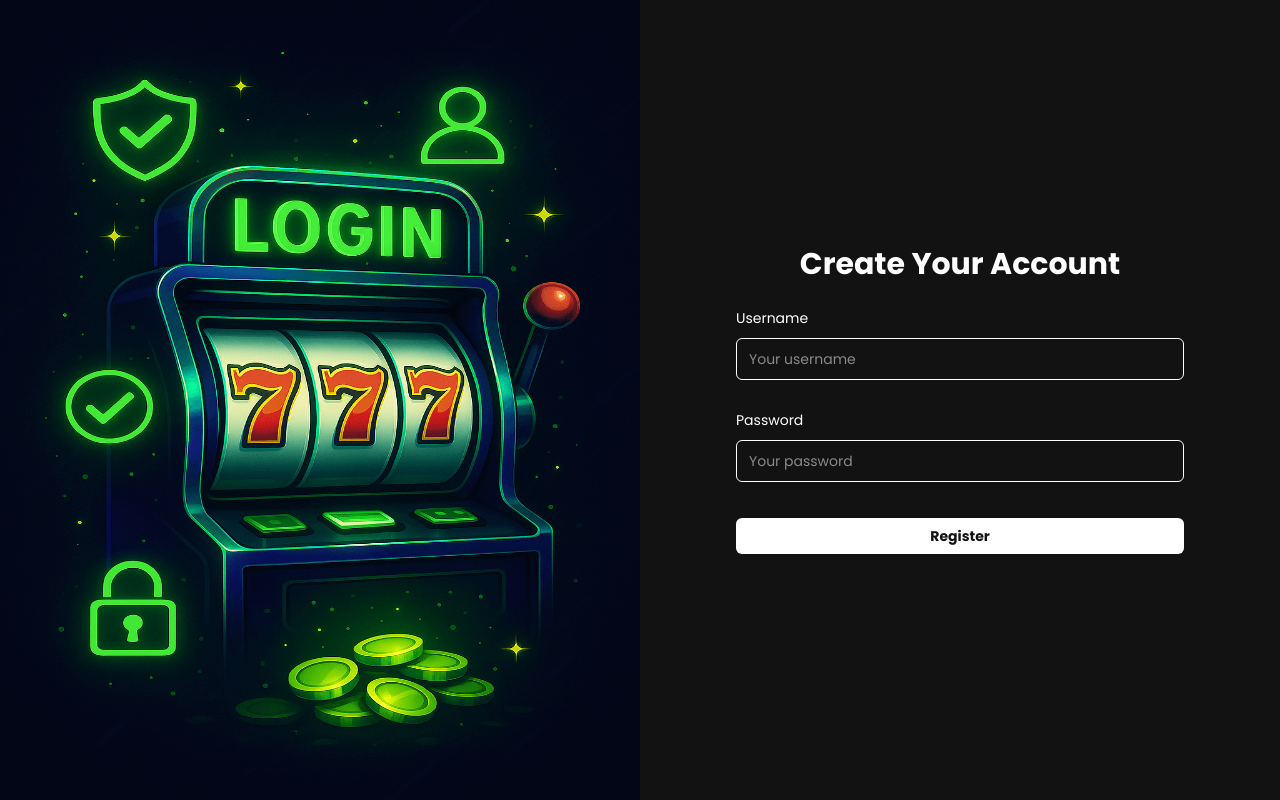
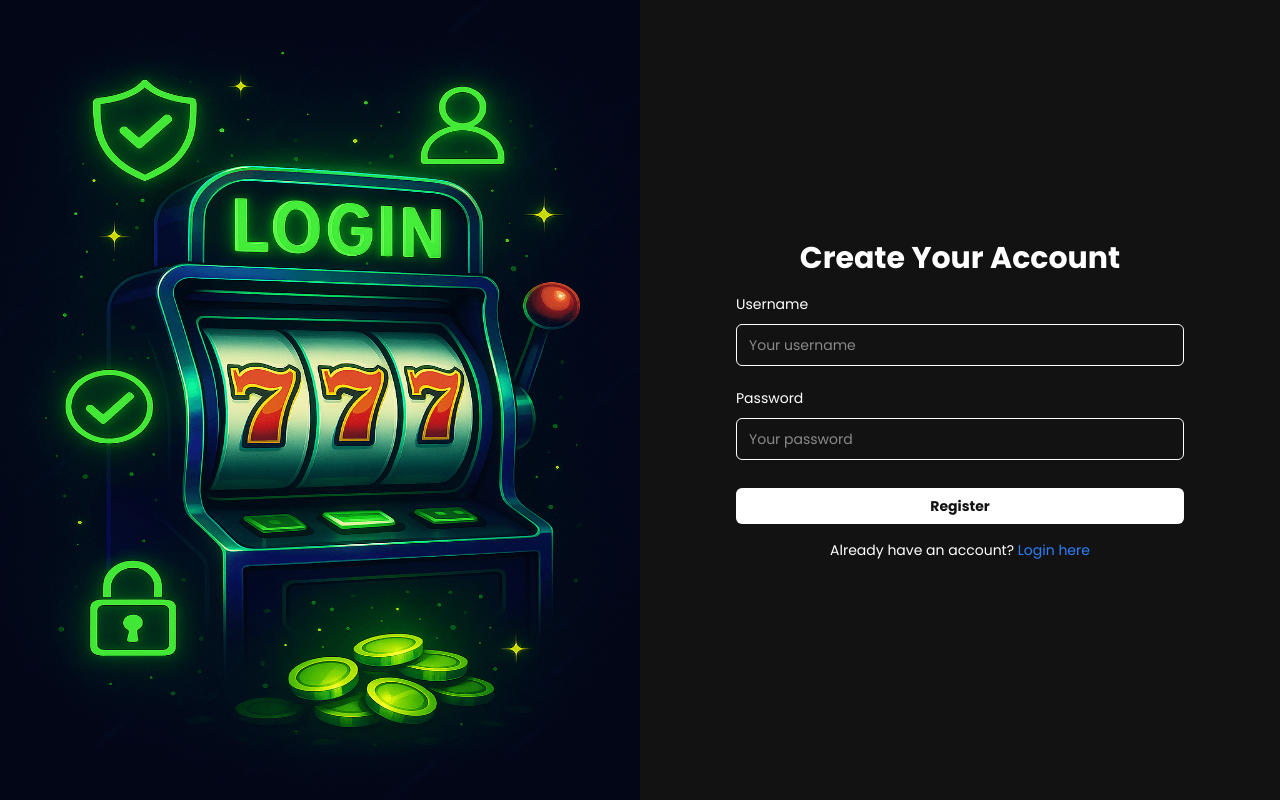
Before and after one commit to itsmeajay1699/game_frontend, a React (Vite) app: page /register in a window 1280 px wide. Built offline with nearby package versions, Linux system fonts and the light colour scheme; no server answers.

Commit message:
adding login and register page link

```diff
--- a/src/features/auth/pages/LoginPage.tsx
+++ b/src/features/auth/pages/LoginPage.tsx
@@ -44,7 +44,7 @@ export default function LoginPage() {
       <div className="w-full md:w-1/2 flex justify-center items-center p-8">
         <form
           onSubmit={handleSubmit(onSubmit)}
-          className="w-full max-w-md space-y-6"
+          className="w-full max-w-md space-y-4"
         >
           <h2 className="text-3xl font-bold text-center">Login to Play</h2>
 
@@ -81,6 +81,14 @@ export default function LoginPage() {
           >
             {isPending ? "Logging in..." : "Login"}
           </Button>
+          <div className="text-center">
+            <p className="text-sm">
+              Don't have an account?{" "}
+              <a href="/register" className="text-blue-500 hover:underline">
+                Register here
+              </a>
+            </p>
+          </div>
         </form>
       </div>
     </AuthLayout>
--- a/src/features/auth/pages/RegisterPage.tsx
+++ b/src/features/auth/pages/RegisterPage.tsx
@@ -46,7 +46,7 @@ export default function RegisterPage() {
       <div className="w-full md:w-1/2 flex justify-center items-center p-8">
         <form
           onSubmit={handleSubmit(onSubmit)}
-          className="w-full max-w-md space-y-6"
+          className="w-full max-w-md space-y-4"
         >
           <h2 className="text-3xl font-bold text-center">
             Create Your Account
@@ -85,6 +85,14 @@ export default function RegisterPage() {
           >
             {isPending ? "Registering..." : "Register"}
           </Button>
+          <div className="text-center">
+            <p className="text-sm">
+              Already have an account?{" "}
+              <a href="/login" className="text-blue-500 hover:underline">
+                Login here
+              </a>
+            </p>
+          </div>
         </form>
       </div>
     </AuthLayout>
```
